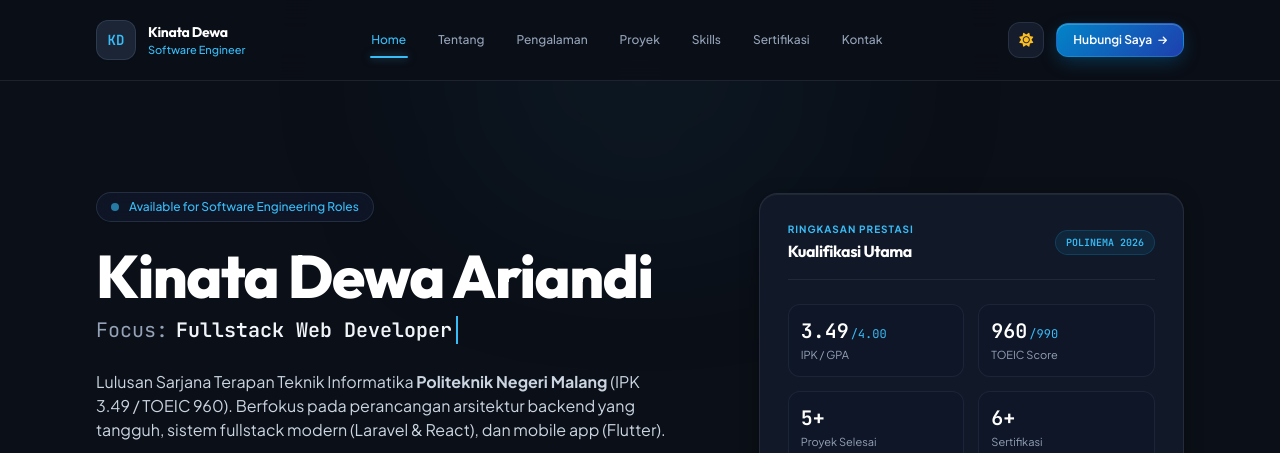
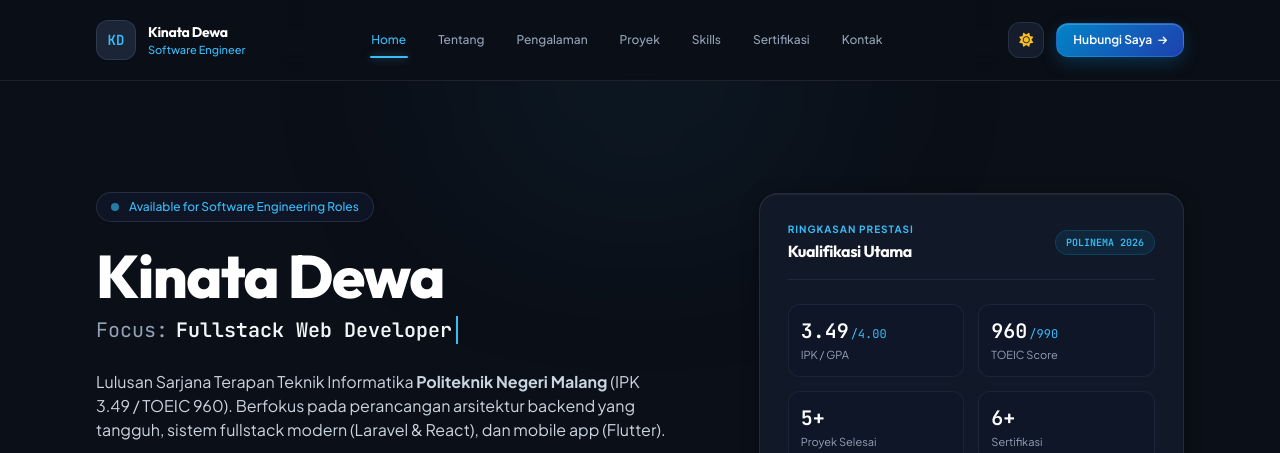
Before and after one commit to KinataDewa/portfolio-kinata, a plain HTML site: page index.html in a window 1280 px wide. Shown: the top 453 px of the page. Drawn offline with nearby package versions, Linux system fonts and the light colour scheme.

Commit message:
ganti design

```diff
--- a/index.html
+++ b/index.html
@@ -3,8 +3,8 @@
 <head>
     <meta charset="UTF-8">
     <meta name="viewport" content="width=device-width, initial-scale=1.0">
-    <title>Kinata Dewa Ariandi — Software Engineer</title>
-    <meta name="description" content="Official Portfolio of Kinata Dewa Ariandi — Software Engineer, Fullstack Web & Mobile Application Developer.">
+    <title>Kinata Dewa — Software Engineer</title>
+    <meta name="description" content="Official Portfolio of Kinata Dewa — Software Engineer, Fullstack Web & Mobile Application Developer.">
 
     <!-- Tailwind CSS CDN -->
     <script src="https://cdn.tailwindcss.com"></script>
@@ -133,7 +133,7 @@
                     <!-- Main Name & Dynamic Role -->
                     <div class="space-y-2">
                         <h1 class="text-4xl sm:text-5xl lg:text-6xl font-extrabold font-heading tracking-tight text-white dark:text-white light:text-slate-900 leading-tight">
-                            Kinata Dewa Ariandi
+                            Kinata Dewa
                         </h1>
                         <div class="h-8 text-lg sm:text-xl font-medium text-sky-400 dark:text-sky-400 light:text-sky-600 flex items-center justify-center lg:justify-start space-x-2 font-mono">
                             <span class="text-slate-400 dark:text-slate-400 light:text-slate-500 font-normal">Focus:</span>
--- a/js/data.js
+++ b/js/data.js
@@ -1,7 +1,7 @@
 // Data Portofolio - Kinata Dewa Ariandi
 const portfolioData = {
   personal: {
-    name: "Kinata Dewa Ariandi",
+    name: "Kinata Dewa",
     title: "Software Engineer | Web & Mobile Developer",
     subtitle: "Fresh Graduate Sarjana Terapan Teknik Informatika",
     campus: "Politeknik Negeri Malang",
```
